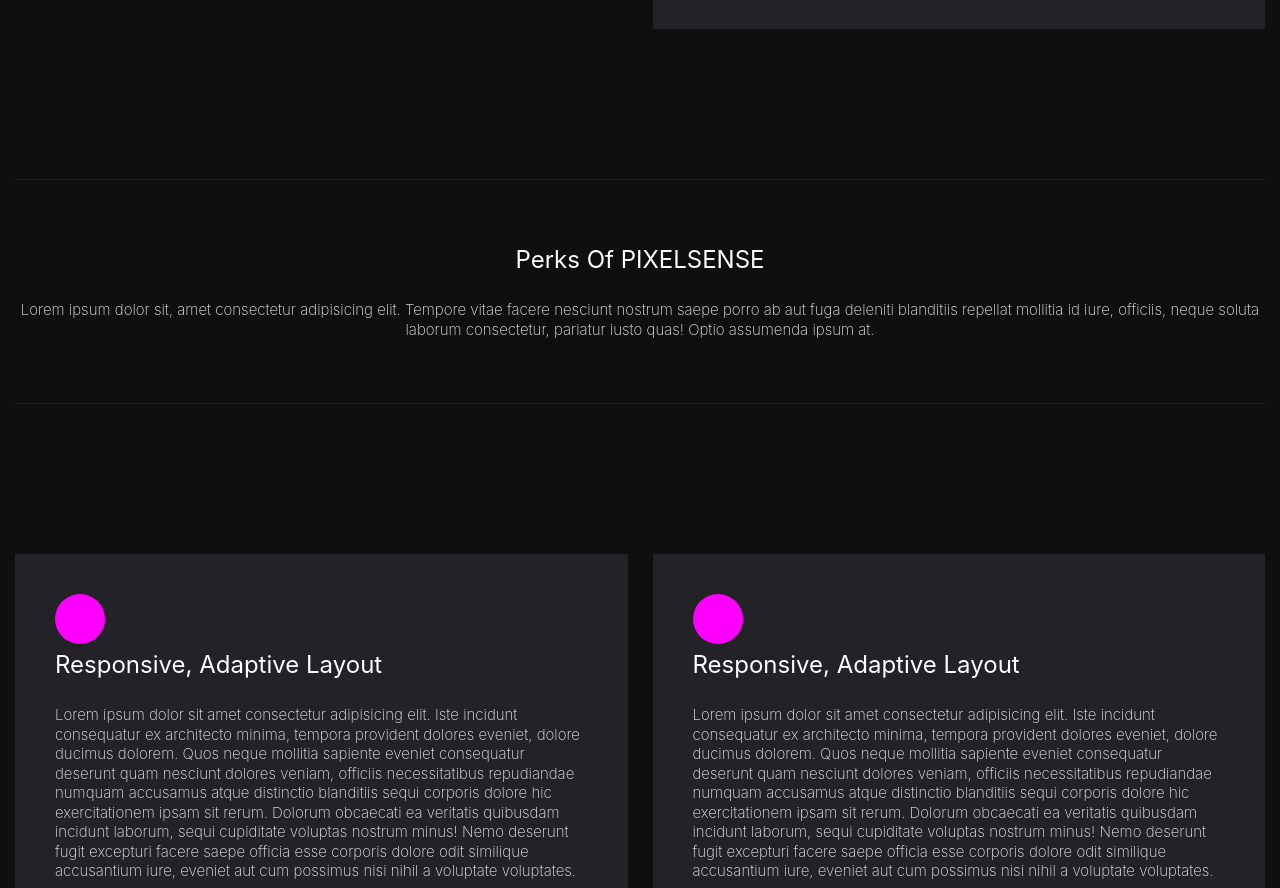
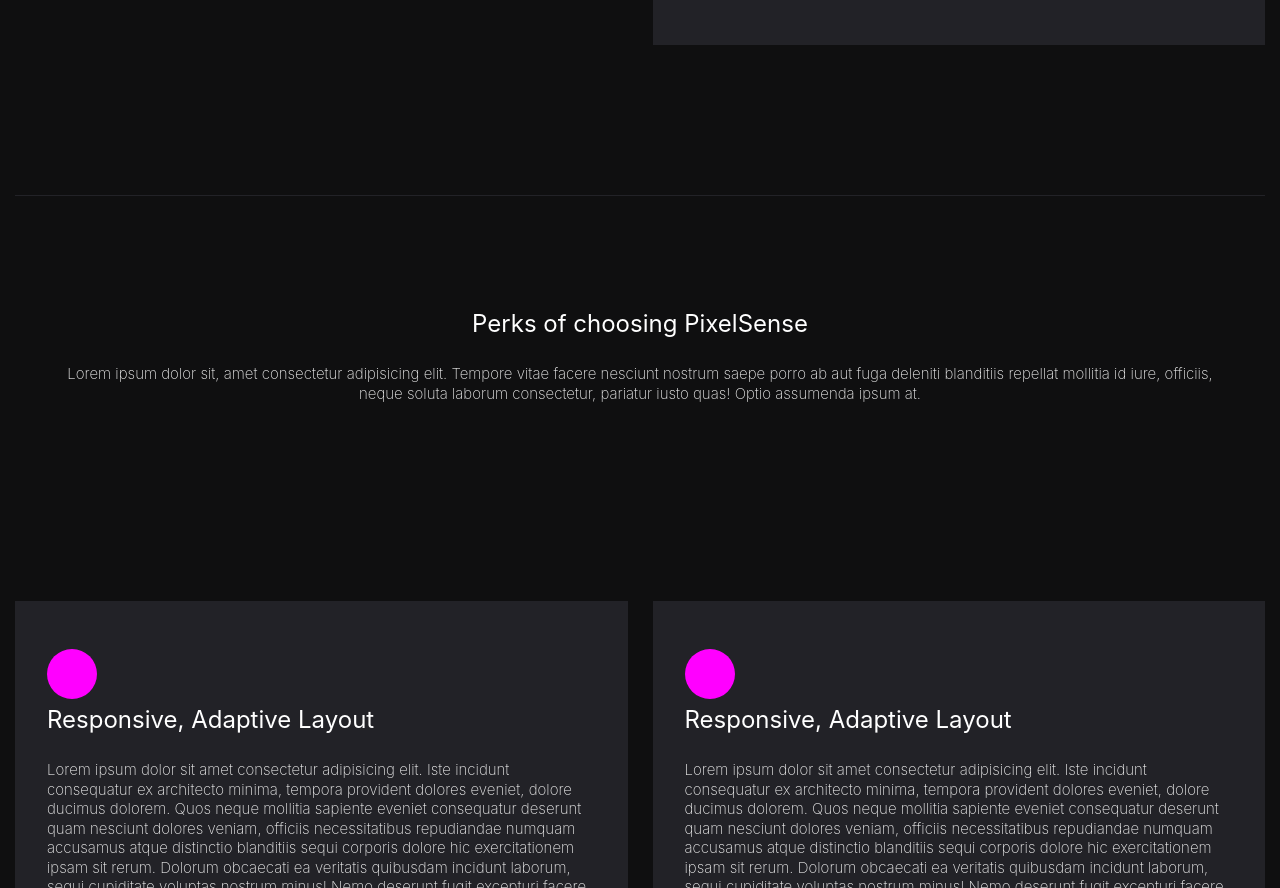
Before and after one commit to maxrule98/pixelsense, a website built with Parcel: page src/index.html in a window 1280 px wide. Shown: the part 513-1401 px from the top of the page. Built offline with nearby package versions, Linux system fonts and the light colour scheme.

Commit message:
This should hopefully look decent

```diff
--- a/src/index.html
+++ b/src/index.html
@@ -28,7 +28,7 @@
 
     <section class="row row--text">
         <div class="container">
-            <h2 class="text__subtitle">Perks Of PIXELSENSE</h2>
+            <h2 class="text__subtitle">Perks of choosing PixelSense</h2>
             <p>Lorem ipsum dolor sit, amet consectetur adipisicing elit. Tempore vitae facere nesciunt nostrum saepe porro ab aut fuga deleniti blanditiis repellat mollitia id iure, officiis, neque soluta laborum consectetur, pariatur iusto quas! Optio assumenda ipsum at.</p>
         </div>
     </section>
--- a/src/less/partials/base.less
+++ b/src/less/partials/base.less
@@ -1,7 +1,7 @@
 .container {
+    padding: 3em 2em;
     &--fill {
         background: @grey--light;
-        padding: 2.5em;
     }
     &--highlight {
         border-top: 1px solid @highlight;
--- a/src/less/partials/grid.less
+++ b/src/less/partials/grid.less
@@ -18,8 +18,7 @@
     }
     &--text {
         border-top: 1px solid @grey--light;
-        border-bottom: 1px solid @grey--light;
-        padding: 64rem 0;
+        padding-top: 64rem;
         grid-template-rows: minmax(10px, max-content);
         grid-template-columns: 1fr;
         text-align: center;
```
Also changed, not shown: dist/index.html, 3 other files.
